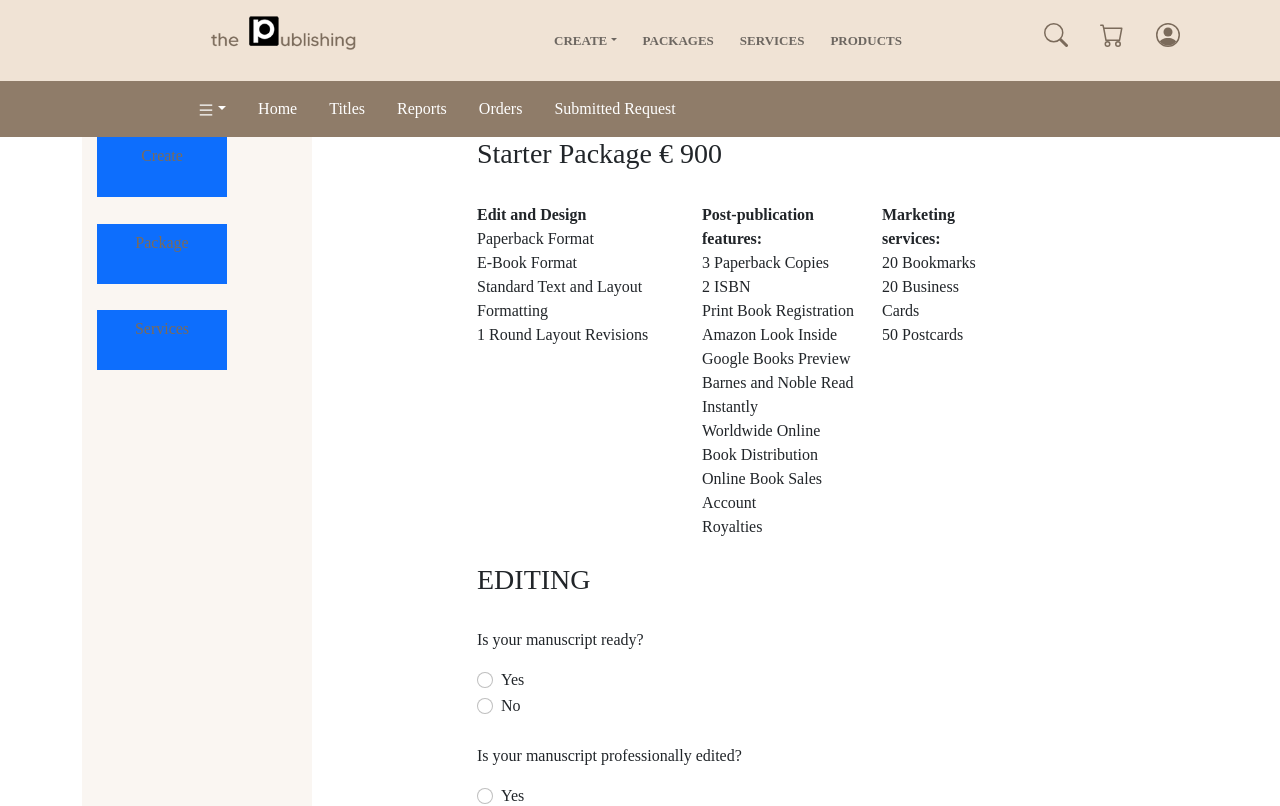
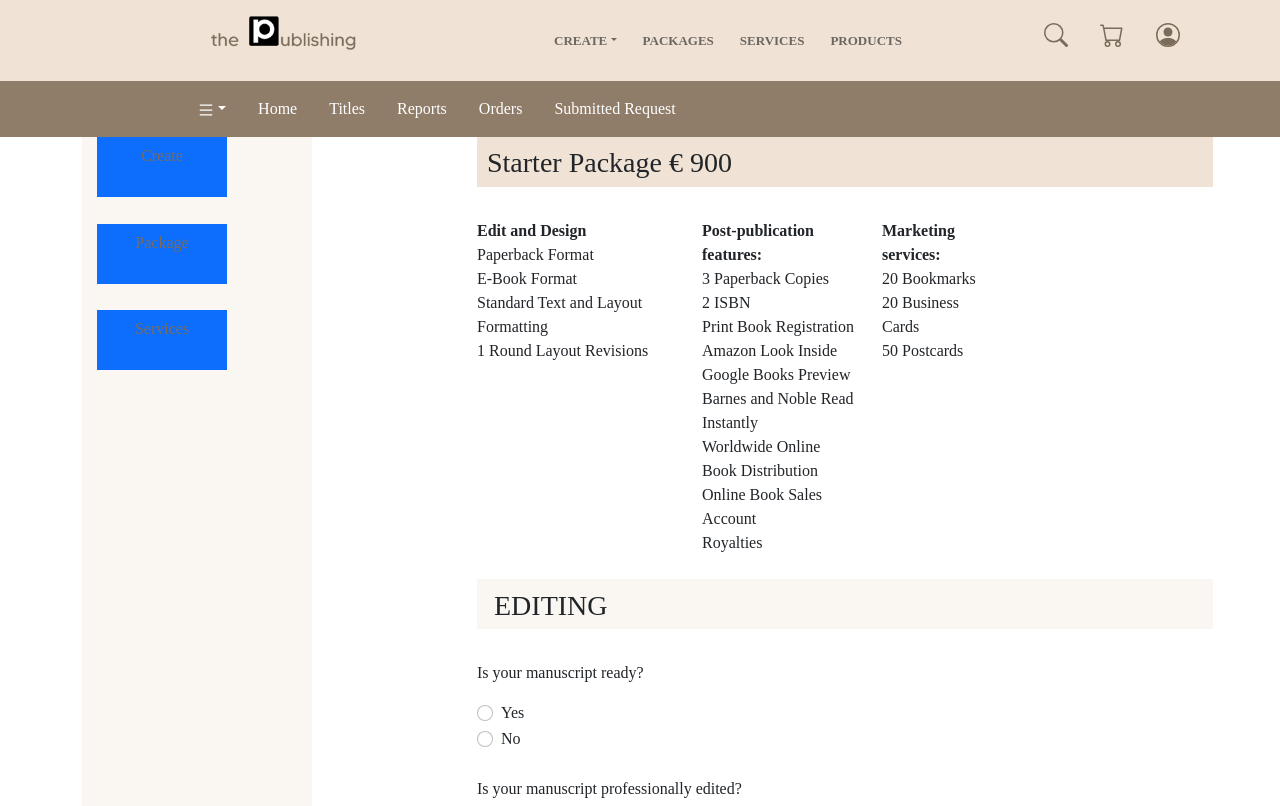
Before and after one commit to poloyacero/publish-web, a Next.js app: page /dashboard/starterpkg in a window 1280 px wide. Shown: the top 806 px of the page. Built offline with nearby package versions, Linux system fonts and the light colour scheme; a web font is replaced by a local one.

Commit message:
add navbar dashboard css

```diff
--- a/components/Dashboard/NavMenuDashboard.module.css
+++ b/components/Dashboard/NavMenuDashboard.module.css
@@ -48,3 +48,32 @@
   color: #f8f7f7;
   background-color: #7b6b5b;
 }
+/* --working--- */
+
+.sidebarcol {
+  padding-left: 100px;
+}
+
+.homecontainer {
+  padding-top: 50px;
+  padding-right: 220px;
+  margin-right: 10px;
+  margin-left: auto;
+  text-align: center;
+  color: #7b6b5b;
+}
+
+.homeHeaderlabel {
+  background-color: #faf6f2;
+  width: 736px;
+  height: 50px;
+  padding-top: 10px;
+  padding-left: 17px;
+}
+.homeheaderlabel2 {
+  background-color: #f0e3d5;
+  width: 736px;
+  height: 50px;
+  padding-top: 9px;
+  padding-left: 10px;
+}
```
